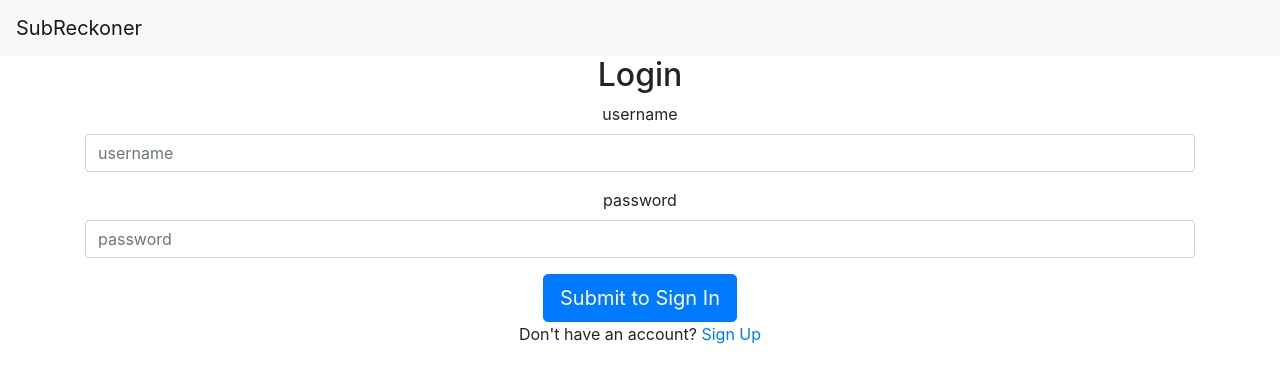
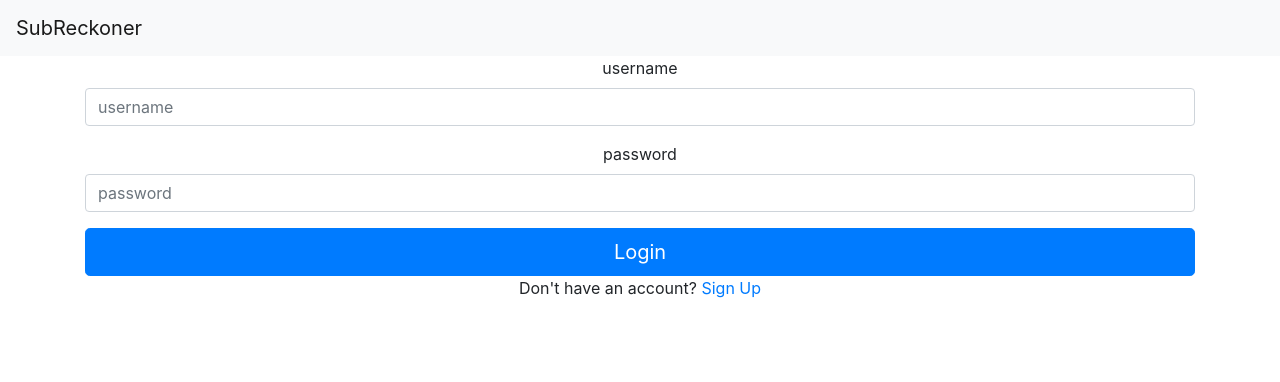
Before and after one commit to ngraton/subscription-frontend-mirror, a React (Create React App) app: page /login in a window 1280 px wide. Shown: the top 382 px of the page. Built offline with nearby package versions, Linux system fonts and the light colour scheme.

Commit message:
fixed button to fit block and changed back to login and deleted Login from the top

```diff
--- a/src/pages/LoginPage.js
+++ b/src/pages/LoginPage.js
@@ -42,7 +42,6 @@ class LoginPage extends Component {
       <Container>
         {this.state.redirectHome && <Redirect to='/' />}
         <div align='center'>
-        <h2>Login</h2>
         {this.state.errorMessage && <Alert variant='warning'>{this.state.errorMessage}</Alert>}
         <Form onSubmit={this.handleSubmit}>
           <Form.Group controlId="formUserName">
@@ -53,8 +52,8 @@ class LoginPage extends Component {
             <Form.Label>password</Form.Label>
             <Form.Control type="password" placeholder="password" onChange={this.onChange} required/>
           </Form.Group>
-            <Button variant="primary" size="lg">
-              Submit to Sign In
+            <Button variant="primary" size="lg" block>
+              Login
             </Button>
         </Form>
         <p>Don't have an account? <Link to='/signup'>Sign Up</Link></p>
```
